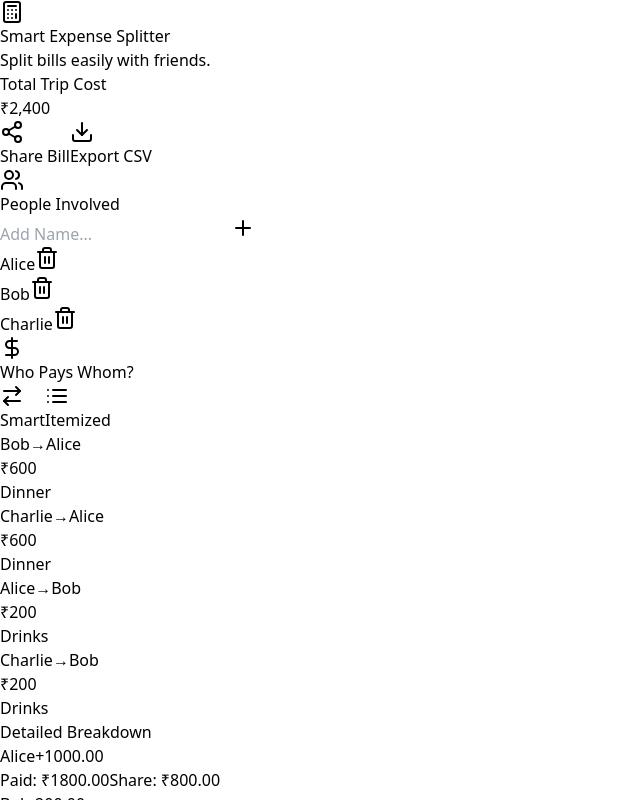
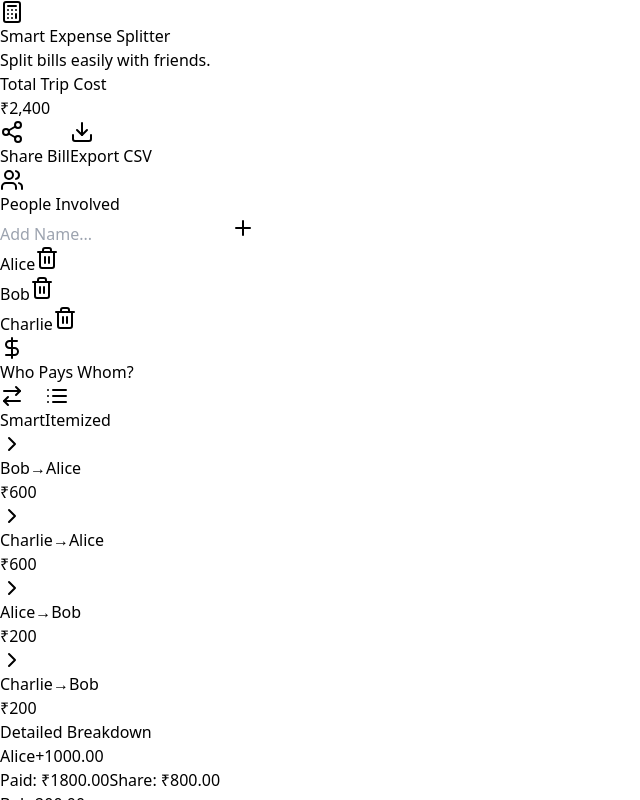
Before and after one commit to khandelwaly940/Expense-Splitter, a React (Vite) app: page / in a window 1280 px wide. Both pictures are taken after a click on the button "Itemized". Shown: the top 800 px of the page, without its empty margins (0-640 px from the left). Built offline with nearby package versions, Linux system fonts and the light colour scheme.

Commit message:
updated the ExpenseSplitter component to include validation for input fields and improved the UI for better user experience.

```diff
--- a/src/components/ExpenseSplitter.jsx
+++ b/src/components/ExpenseSplitter.jsx
@@ -1,5 +1,5 @@
 import React, { useState, useEffect } from 'react';
-import { Plus, Trash2, Users, Calculator, DollarSign, Check, Download, Share2, Link as LinkIcon, ArrowRightLeft, List } from 'lucide-react';
+import { Plus, Trash2, Users, Calculator, DollarSign, Check, Download, Share2, Link as LinkIcon, ArrowRightLeft, List, ChevronDown, ChevronRight } from 'lucide-react';
 
 const ExpenseSplitter = () => {
   // --- State Management ---
@@ -15,6 +15,7 @@ const ExpenseSplitter = () => {
   const [activeDropdownId, setActiveDropdownId] = useState(null);
   const [showShareToast, setShowShareToast] = useState(false);
   const [settlementMethod, setSettlementMethod] = useState('smart'); // 'smart' or 'itemized'
+  const [expandedGroup, setExpandedGroup] = useState(null); // To track which itemized group is open
 
   // --- 1. Load Data from URL (Sharing Logic) ---
   useEffect(() => {
@@ -99,7 +100,7 @@ const ExpenseSplitter = () => {
         from: debtor.name,
         to: creditor.name,
         amount: amount,
-        reason: 'Settlement' // Generic reason for smart settle
+        reason: 'Settlement'
       });
 
       debtor.balance += amount;
@@ -112,9 +113,9 @@ const ExpenseSplitter = () => {
     return transactions;
   };
 
-  // --- Method 2: Itemized (Per Transaction) ---
+  // --- Method 2: Itemized (Aggregated by Person Pair) ---
   const calculateItemizedSettlements = () => {
-    const transactions = [];
+    const map = new Map(); // Key: "From-To"
 
     expenses.forEach(expense => {
       const amount = parseFloat(expense.amount) || 0;
@@ -127,17 +128,27 @@ const ExpenseSplitter = () => {
 
       beneficiaries.forEach(person => {
         if (person !== payer) {
-          transactions.push({
+          const key = `${person}-${payer}`;
+          if (!map.has(key)) {
+            map.set(key, {
               from: person,
               to: payer,
-            amount: costPerPerson,
-            reason: expense.item || 'Untitled Item' // Show the item name!
+              amount: 0,
+              items: [],
+              id: key // Unique ID for toggle
+            });
+          }
+          const entry = map.get(key);
+          entry.amount += costPerPerson;
+          entry.items.push({
+            reason: expense.item || 'Untitled',
+            amount: costPerPerson
           });
         }
       });
     });
 
-    return transactions;
+    return Array.from(map.values());
   };
 
   const settlements = settlementMethod === 'smart' ? calculateSmartSettlements() : calculateItemizedSettlements();
@@ -265,6 +276,10 @@ const ExpenseSplitter = () => {
     document.addEventListener('mousedown', handleClickOutside);
     return () => document.removeEventListener('mousedown', handleClickOutside);
   }, []);
+
+  const toggleGroup = (id) => {
+    setExpandedGroup(expandedGroup === id ? null : id);
+  };
 
   return (
     <div className="min-h-screen bg-gray-50 p-4 md:p-8 font-sans text-slate-800">
@@ -394,22 +409,50 @@ const ExpenseSplitter = () => {
                   </div>
                 ) : (
                     settlements.map((tx, idx) => (
-                      <div key={idx} className="bg-slate-800 p-3 rounded-lg border border-slate-700 flex flex-col gap-1">
-                        <div className="flex items-center justify-between">
+                      <div key={idx} className="bg-slate-800 rounded-lg border border-slate-700 flex flex-col overflow-hidden">
+
+                        {/* Main Row */}
+                        <div
+                          className={`p-3 flex items-center justify-between ${settlementMethod === 'itemized' ? 'cursor-pointer hover:bg-slate-700/50 transition-colors' : ''}`}
+                          onClick={() => settlementMethod === 'itemized' && toggleGroup(tx.id)}
+                        >
+                          <div className="flex items-center gap-2">
+                             {settlementMethod === 'itemized' && (
+                               <div className="text-slate-400">
+                                 {expandedGroup === tx.id ? <ChevronDown className="w-4 h-4" /> : <ChevronRight className="w-4 h-4" />}
+                               </div>
+                             )}
                              <div className="flex items-center gap-2 text-sm">
                                 <span className="font-bold text-red-300">{tx.from}</span>
                                 <span className="text-slate-500">→</span>
                                 <span className="font-bold text-green-300">{tx.to}</span>
                               </div>
+                          </div>
+
                           <div className="font-mono text-lg font-bold text-white">
                             ₹{Math.ceil(tx.amount).toLocaleString('en-IN')}
                           </div>
                         </div>
-                        {/* Show Reason/Item Name in Itemized Mode */}
-                        <div className="text-xs text-slate-500 flex justify-between">
-                           <span className="italic">{tx.reason}</span>
-                           {settlementMethod === 'smart' && <span className="bg-slate-700 px-1.5 rounded text-[10px] text-slate-300">Pooled</span>}
+
+                        {/* Collapsible Tree (Itemized Mode Only) */}
+                        {settlementMethod === 'itemized' && expandedGroup === tx.id && (
+                          <div className="bg-slate-900/50 border-t border-slate-700 p-2 space-y-1">
+                            {tx.items.map((item, i) => (
+                              <div key={i} className="flex justify-between text-xs px-2 py-1 hover:bg-slate-800 rounded">
+                                <span className="text-slate-300 italic truncate w-2/3">{item.reason}</span>
+                                <span className="text-slate-400 font-mono">₹{Math.ceil(item.amount).toLocaleString('en-IN')}</span>
                               </div>
+                            ))}
+                          </div>
+                        )}
+
+                        {/* Smart Mode Tag */}
+                        {settlementMethod === 'smart' && (
+                           <div className="px-3 pb-2 text-xs text-slate-500 flex justify-end">
+                              <span className="bg-slate-700 px-1.5 rounded text-[10px] text-slate-300">Pooled</span>
+                           </div>
+                        )}
+
                       </div>
                     ))
                 )}
```
Lines whose indentation alone changed are shown as unchanged.
